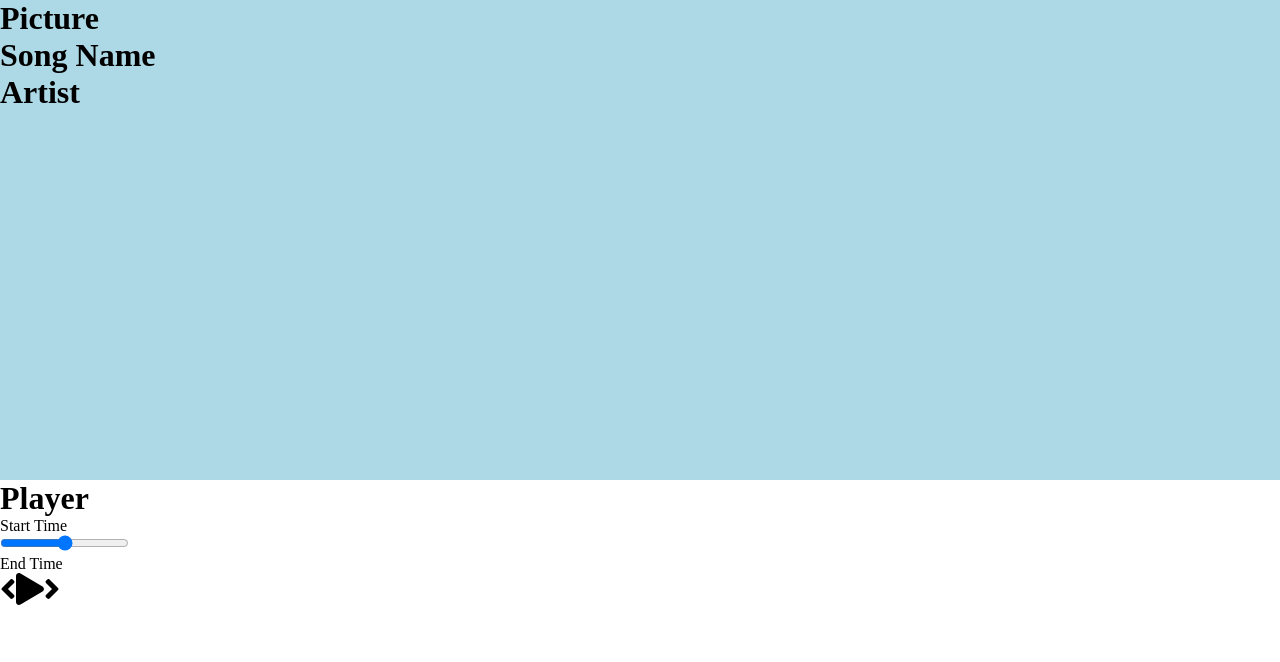
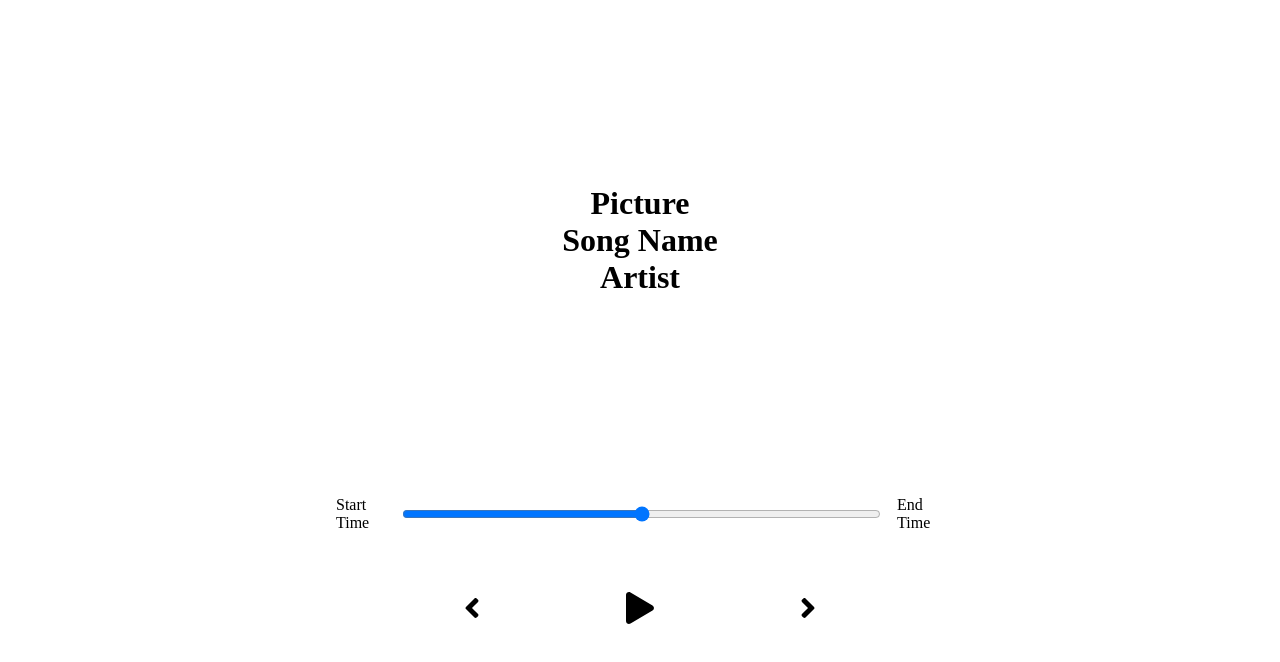
Before and after one commit to KateChantha/music-player-react, a React (Create React App) app: page / in a window 1280 px wide. Shown: the top 662 px of the page. Built offline with nearby package versions, Linux system fonts and the light colour scheme.

Commit message:
basic styling

```diff
--- a/src/components/Player.js
+++ b/src/components/Player.js
@@ -4,7 +4,6 @@ import { faPlay, faAngleLeft, faAngleRight } from "@fortawesome/free-solid-svg-i
 const Player = () => {
   return(
     <div className="player">
-      <h1>Player</h1>
       <div className="time-control">
         <p>Start Time</p>
         <input type="range" />
--- a/src/styles/_player.scss
+++ b/src/styles/_player.scss
@@ -1,4 +1,34 @@
-.song-container {
-  min-height: 60vh;
-  background-color: lightblue;
+.player {
+  min-height: 20vh;
+  display: flex;
+  flex-direction: column;
+  align-items: center;
+  justify-content: space-between;
 }
+
+.time-control {
+  width: 50%;
+  // background: lightcoral;
+  display: flex;
+
+  input {
+    width: 100%;
+    padding: 1rem 2 rem;
+  }
+
+  p {
+    padding: 1rem;
+  }
+}
+
+.play-control {
+  width: 30%;
+  display: flex;;
+  justify-content: space-between;
+  align-items: center;
+  padding: 1rem;
+
+  svg {
+    cursor: pointer;
+  }
+}
--- a/src/styles/_song.scss
+++ b/src/styles/_song.scss
@@ -0,0 +1,8 @@
+.song-container {
+  min-height: 60vh;
+  // background-color: lightblue;
+  display: flex;
+  flex-direction: column;
+  align-items: center;
+  justify-content: center;
+}
```
